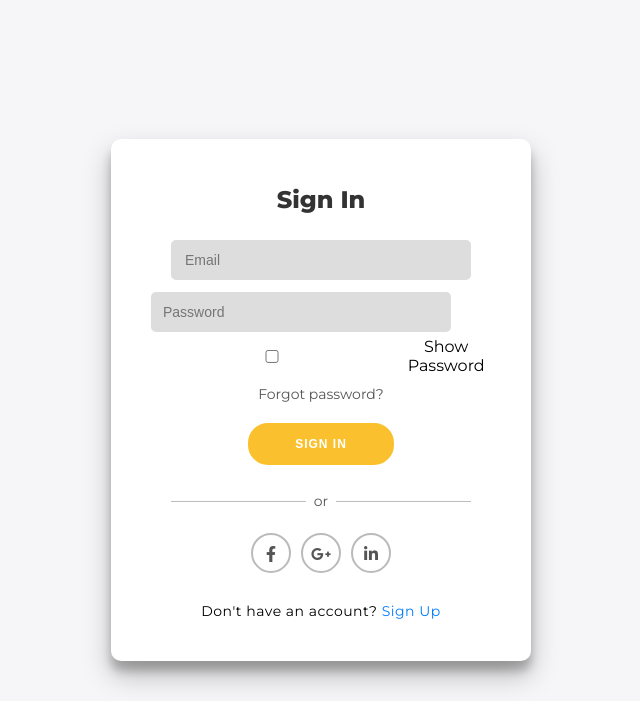
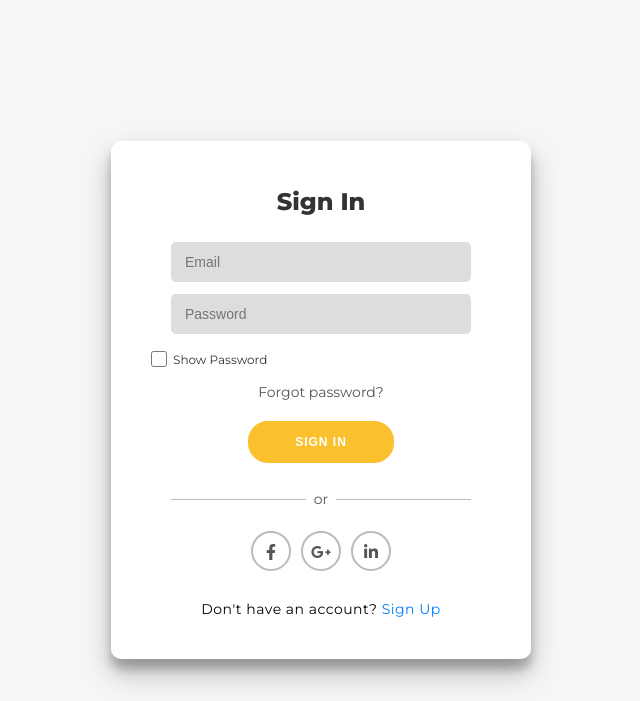
Before and after one commit to Difarnox/apptaskmanajer, a Flask app: page / in a window 1280 px wide. Shown: the top 701 px of the page, without its empty margins (319-959 px from the left). Run offline with Flask 3, Linux system fonts and the light colour scheme; some libraries are stand-ins or nearby versions.

Commit message:
Update signin.css

```diff
--- a/static/css/signin.css
+++ b/static/css/signin.css
@@ -158,31 +158,40 @@ input {
     font-size: 14px;
 }
 
-.show-password-container label {
-    margin-left: 0; /* Menghilangkan jarak di sebelah kiri teks */
+/* Kotak password dan "Show Password" sejajar */
+.password-container {
+    display: flex;
+    flex-direction: column;
+    align-items: flex-start;
+    width: 100%;
+    max-width: 300px;
+    margin: 0 auto;
 }
 
-.password-container {
-    display: flex;
-    flex-direction: column; /* Menyusun password input dan checkbox secara vertikal */
-    align-items: flex-start; /* Rata kiri */
-    width: 100%; /* Mengisi lebar form */
+/* Kotak input password */
+.password-container input {
+    width: 100%;
 }
 
-.password-container input {
-    width: 100%; /* Input password tetap penuh */
-    padding: 10px;
-    margin-bottom: 5px; /* Jarak kecil antara input dan checkbox */
-}
-
+/* Container untuk checkbox agar sejajar dengan input password */
 .show-password-container {
     display: flex;
     align-items: center;
-    width: 100%;
+    margin-top: 5px;
 }
 
+/* Checkbox ukuran sedang */
 .show-password-container input[type="checkbox"] {
-    margin-right: 8px;
+    width: 16px;
+    height: 16px;
+    margin-right: 6px;
+    cursor: pointer;
+}
+
+/* Label teks "Show Password" */
+.show-password-container label {
+    font-size: 12px;
+    color: #333;
     cursor: pointer;
 }
 
```
